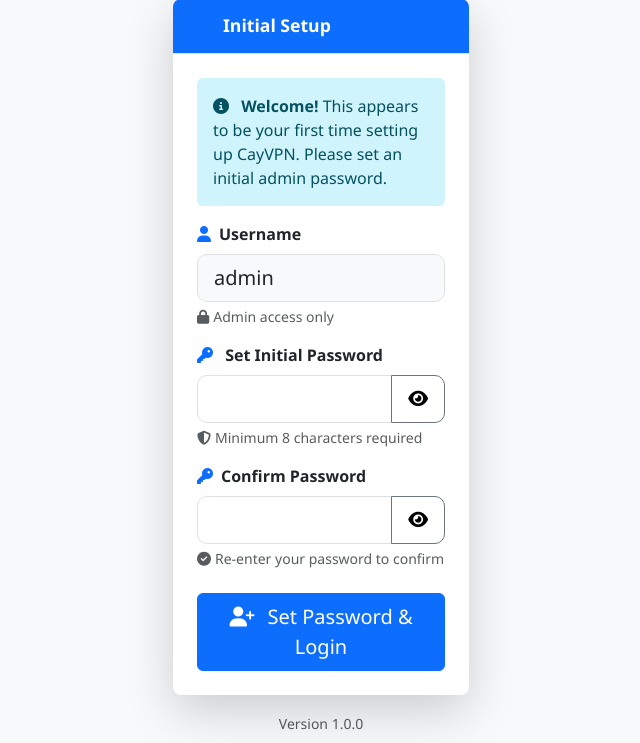
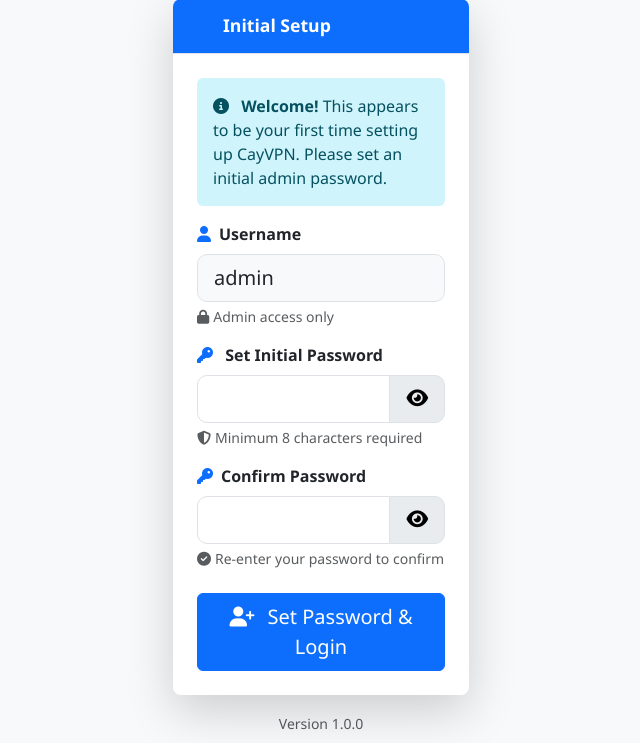
Before and after one commit to caynetic/cayvpn, a Flask app: page /login in a window 1280 px wide. Shown: the part 281-1024 px from the top of the page, without its empty margins (319-959 px from the left). Run offline with Flask 3, Linux system fonts and the light colour scheme; parts of the project's set-up code (start-up, migrations or seed data) failed here and were passed over; some libraries are stand-ins or nearby versions.

Commit message:
Fix password toggle button visibility with light gray background and larger black icons

```diff
--- a/templates/login.html
+++ b/templates/login.html
@@ -54,9 +54,9 @@
               <input type="password" class="form-control form-control-lg" id="password" name="password" required
                      minlength="8" autocomplete="{% if first_time %}new-password{% else %}current-password{% endif %}"
                      style="border-radius: 10px 0 0 10px;">
-              <button class="btn btn-outline-secondary" type="button" id="togglePassword"
-                      style="border-radius: 0 10px 10px 0; min-width: 50px;">
-                <i class="fas fa-eye" style="font-size: 1.1rem; color: #000;"></i>
+              <button class="btn btn-light border" type="button" id="togglePassword"
+                      style="border-radius: 0 10px 10px 0; min-width: 50px; background-color: #e9ecef;">
+                <i class="fas fa-eye" style="font-size: 1.2rem; color: #000;"></i>
               </button>
             </div>
             <div class="form-text text-muted">
@@ -73,9 +73,9 @@
               <input type="password" class="form-control form-control-lg" id="confirm_password" name="confirm_password"
                      required minlength="8" autocomplete="new-password"
                      style="border-radius: 10px 0 0 10px;">
-              <button class="btn btn-outline-secondary" type="button" id="toggleConfirmPassword"
-                      style="border-radius: 0 10px 10px 0; min-width: 50px;">
-                <i class="fas fa-eye" style="font-size: 1.1rem; color: #000;"></i>
+              <button class="btn btn-light border" type="button" id="toggleConfirmPassword"
+                      style="border-radius: 0 10px 10px 0; min-width: 50px; background-color: #e9ecef;">
+                <i class="fas fa-eye" style="font-size: 1.2rem; color: #000;"></i>
               </button>
             </div>
             <div class="form-text text-muted">
```
